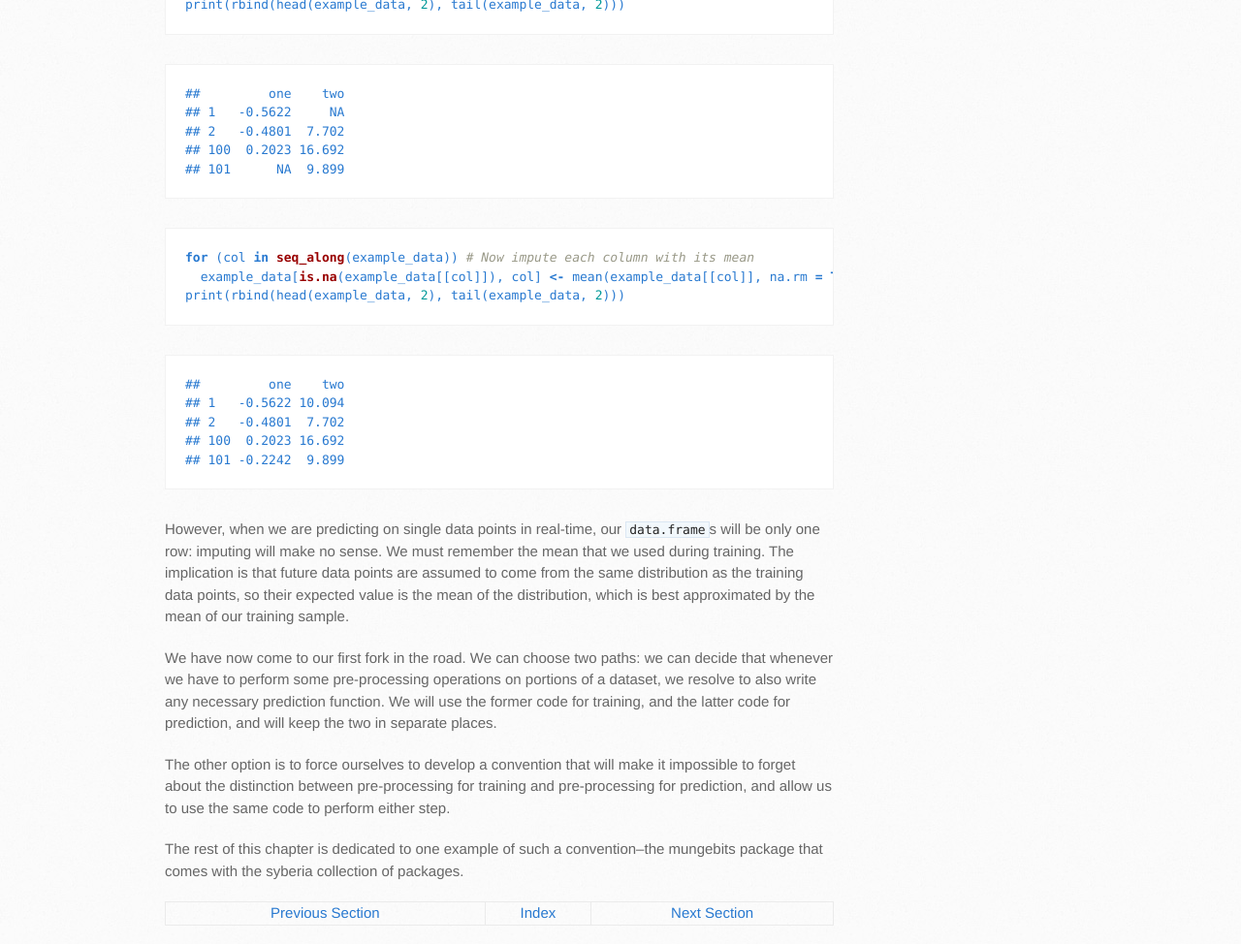
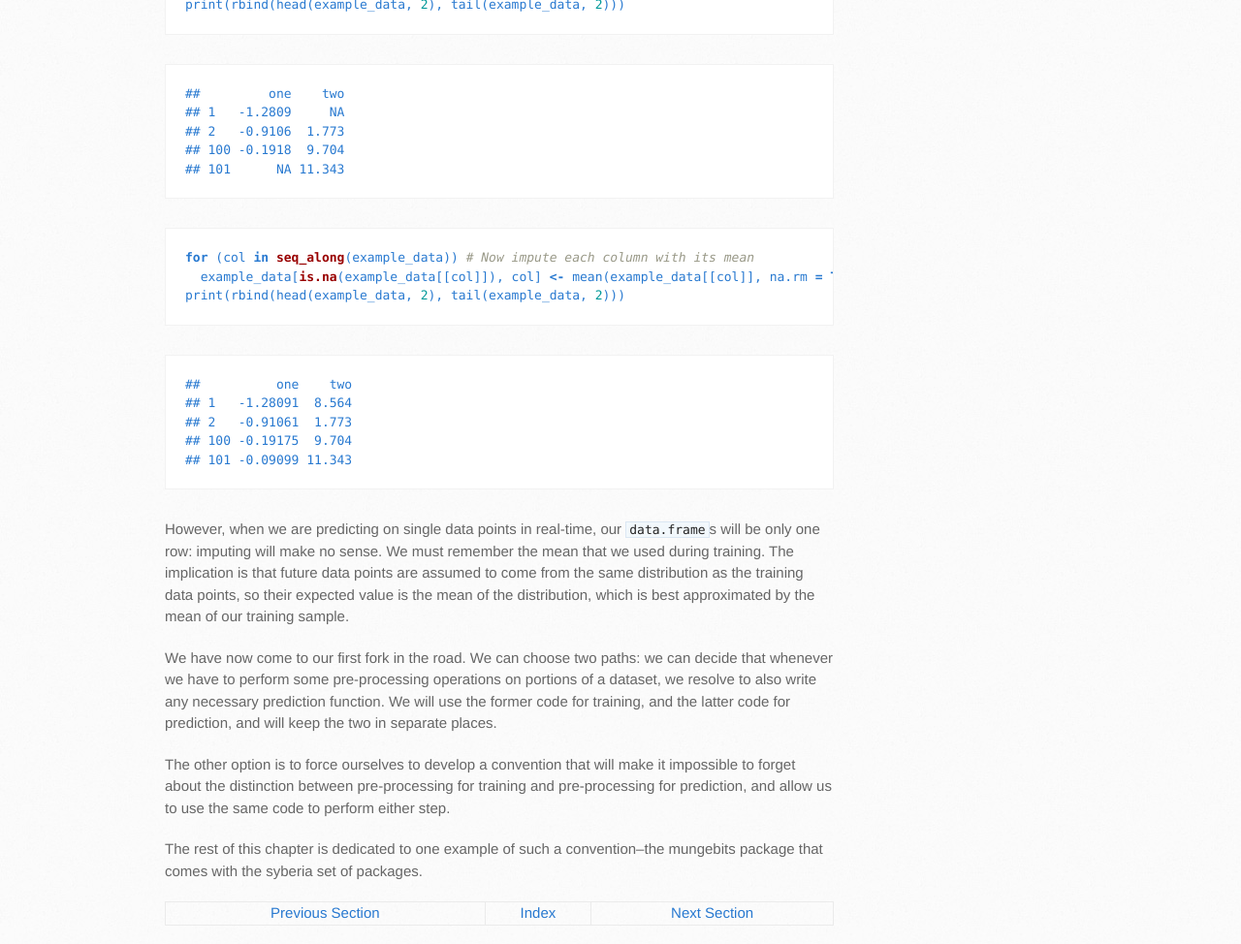
Before and after one commit to robertzk/r-book, a Jekyll site: the page built from docs/data_preparation/training_versus_prediction.md, in a window 1280 px wide. Shown: the part 612-1586 px from the top of the page at 97% size. Built offline with Jekyll 4.4.1, drawn with Linux system fonts in a browser that asks for light colours; nearby versions of some CDN libraries; Markdown is read by kramdown in place of the engine named in the settings.

Commit message:
Sync docs from master branch to docs gh-pages directory

````diff
--- a/docs/data_preparation/training_versus_prediction.md
+++ b/docs/data_preparation/training_versus_prediction.md
@@ -3,7 +3,7 @@ layout: page
 ---
 
 
-**[Previous Section](index.html)** | **[Index](../index.html)** | **[Next Section](training_versus_prediction.html)**
+**[Previous Section](index.md)** | **[Index](../../index.md)** | **[Next Section](training_versus_prediction.md)**
 
 Training versus prediction
 =====
@@ -28,10 +28,10 @@ print(rbind(head(example_data, 2), tail(example_data, 2)))
 
 ```
 ##         one    two
-## 1   -0.5622     NA
-## 2   -0.4801  7.702
-## 100  0.2023 16.692
-## 101      NA  9.899
+## 1   -1.2809     NA
+## 2   -0.9106  1.773
+## 100 -0.1918  9.704
+## 101      NA 11.343
 ```
 
 
@@ -43,11 +43,11 @@ print(rbind(head(example_data, 2), tail(example_data, 2)))
 ```
 
 ```
-##         one    two
-## 1   -0.5622 10.094
-## 2   -0.4801  7.702
-## 100  0.2023 16.692
-## 101 -0.2242  9.899
+##          one    two
+## 1   -1.28091  8.564
+## 2   -0.91061  1.773
+## 100 -0.19175  9.704
+## 101 -0.09099 11.343
 ```
 
 
@@ -65,6 +65,6 @@ about the distinction between pre-processing for training and pre-processing for
 us to use the same code to perform either step.
 
 The rest of this chapter is dedicated to one example of such a convention--the **mungebits** package
-that comes with the syberia collection of packages.
+that comes with the syberia set of packages.
 
-**[Previous Section](index.html)** | **[Index](../index.html)** | **[Next Section](training_versus_prediction.html)**
+**[Previous Section](index.md)** | **[Index](../../index.md)** | **[Next Section](training_versus_prediction.md)**
````
